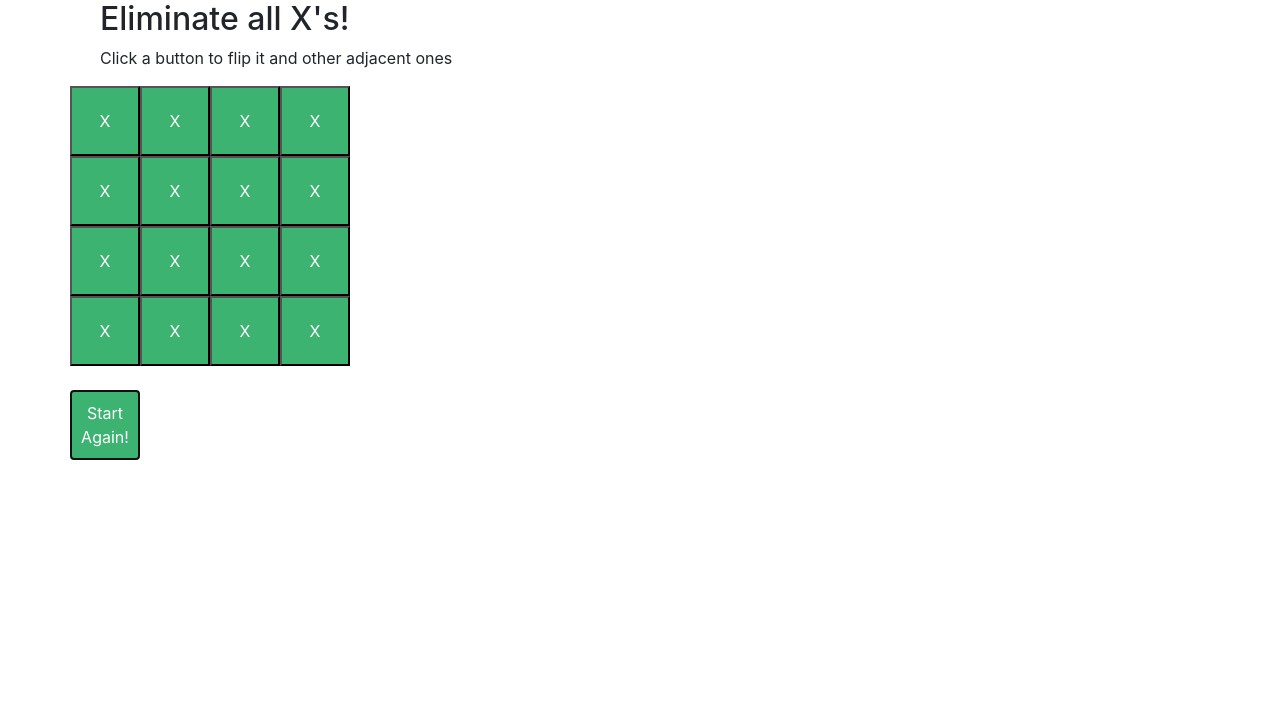
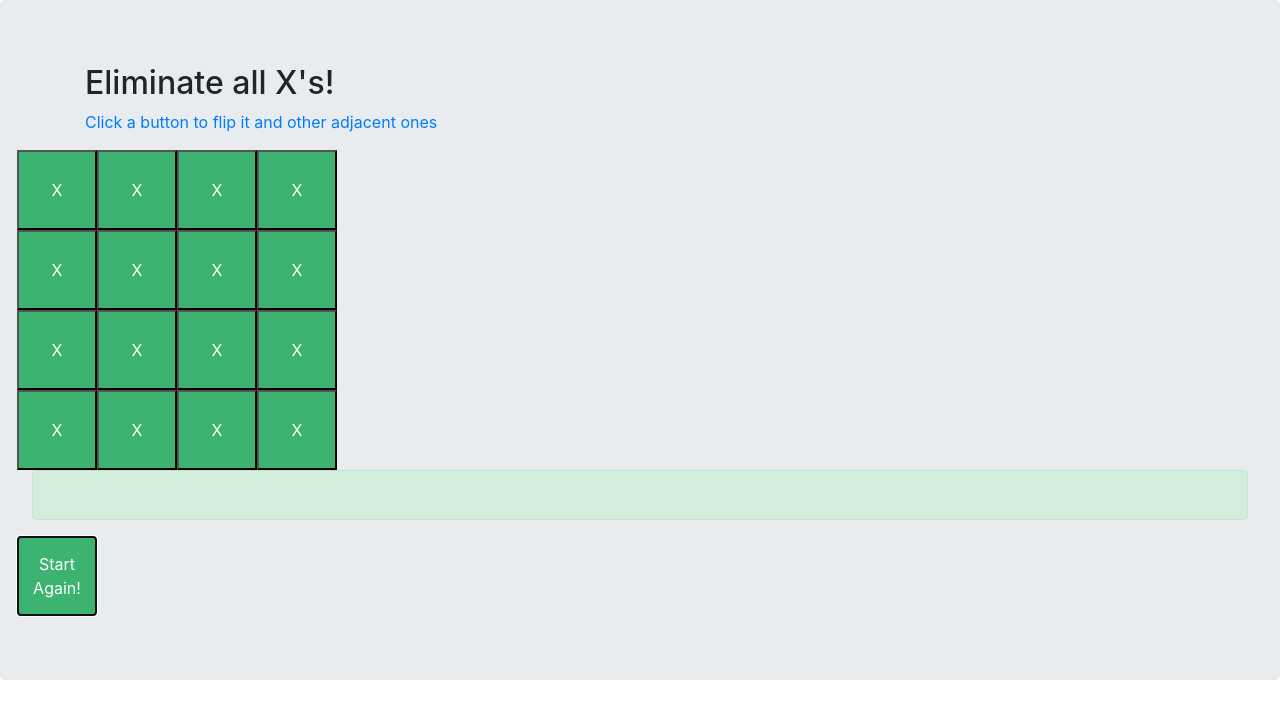
Before and after one commit to j-shim/javascript, a plain HTML site: page puzzle.html in a window 1280 px wide. Both pictures are taken after a click on the button "Start Again!". Drawn offline with nearby package versions, Linux system fonts and the light colour scheme.

Commit message:
testing alert, div container

```diff
--- a/puzzle.html
+++ b/puzzle.html
@@ -12,16 +12,16 @@
       button {
         background-color: MediumSeaGreen;
         color: white;
-        width: 70px;
-        height: 70px;
+        width: 80px;
+        height: 80px;
       }
     </style>
  </head>
   <body>
-    <div class="container">
+    <div class="jumbotron">
       <div class="container">
         <h2>Eliminate all X's!</h2>
-        <p>Click a button to flip it and other adjacent ones</p>
+        <p class="text-primary">Click a button to flip it and other adjacent ones</p>
       </div>
       <div class="row">
         <button id="0" onclick="clicked(this.id)">X</button>
@@ -47,7 +47,8 @@
         <button id="14" onclick="clicked(this.id)">X</button>
         <button id="15" onclick="clicked(this.id)">X</button>
       </div>
-      <br />
+      <div id="done" class="alert alert-success">
+      </div>
       <div class="row">
         <button id="reset" onclick="reset()">Start Again!</button>
       </div>
@@ -71,7 +72,7 @@
           }
         }
         if (isSuccessful())
-          document.getElementById("reset").innerHTML = "Congratulations! You finished the game successfully!";
+          document.getElementById("done").innerHTML = "Congratulations! You finished the game successfully!";
       }
       function flipIt(id) {
         if (document.getElementById(id).innerHTML == "X")
@@ -82,8 +83,9 @@
       function reset() {
         for (i = 0; i < dimByDim; i++) {
           document.getElementById(i).innerHTML = "X";
-          document.getElementById("reset").innerHTML = "Start Again!";
         }
+        document.getElementById("reset").innerHTML = "Start Again!";
+        document.getElementById("done").innerHTML = "<br />";
       }
       function isSuccessful() {
         for (i = 0; i < dimByDim; i++) {
```
